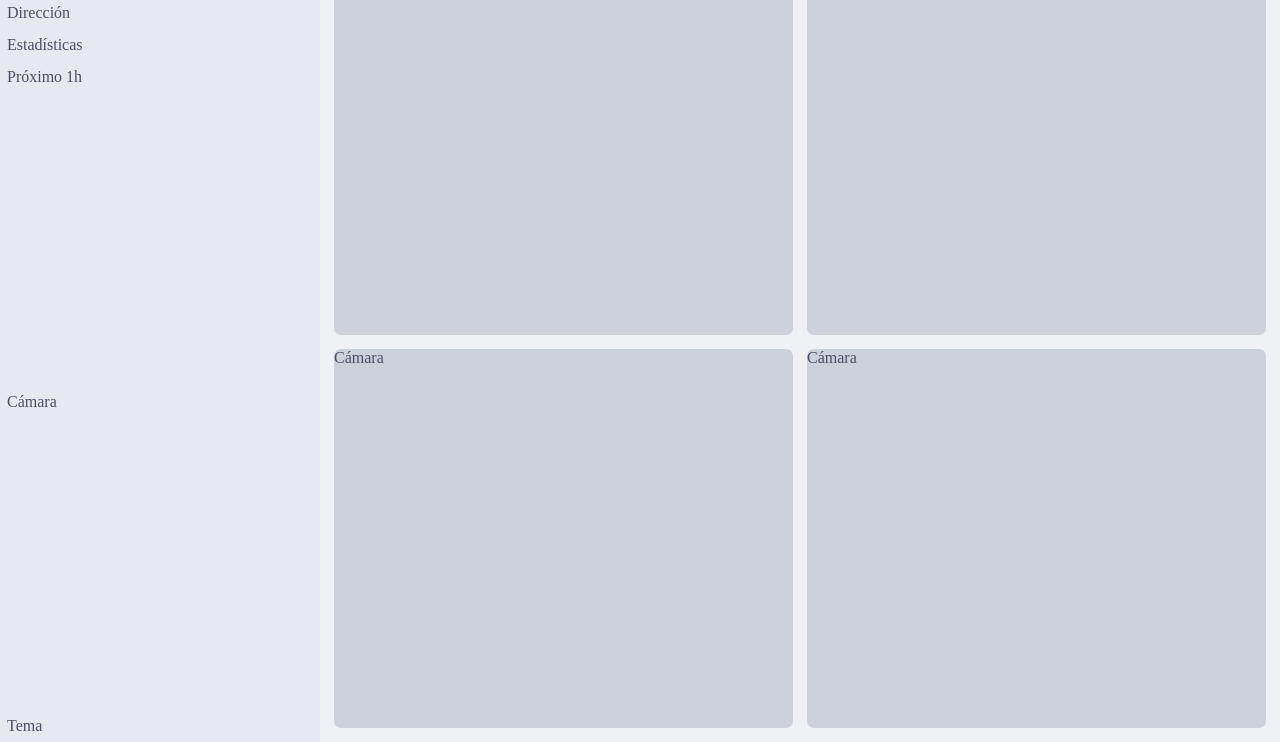
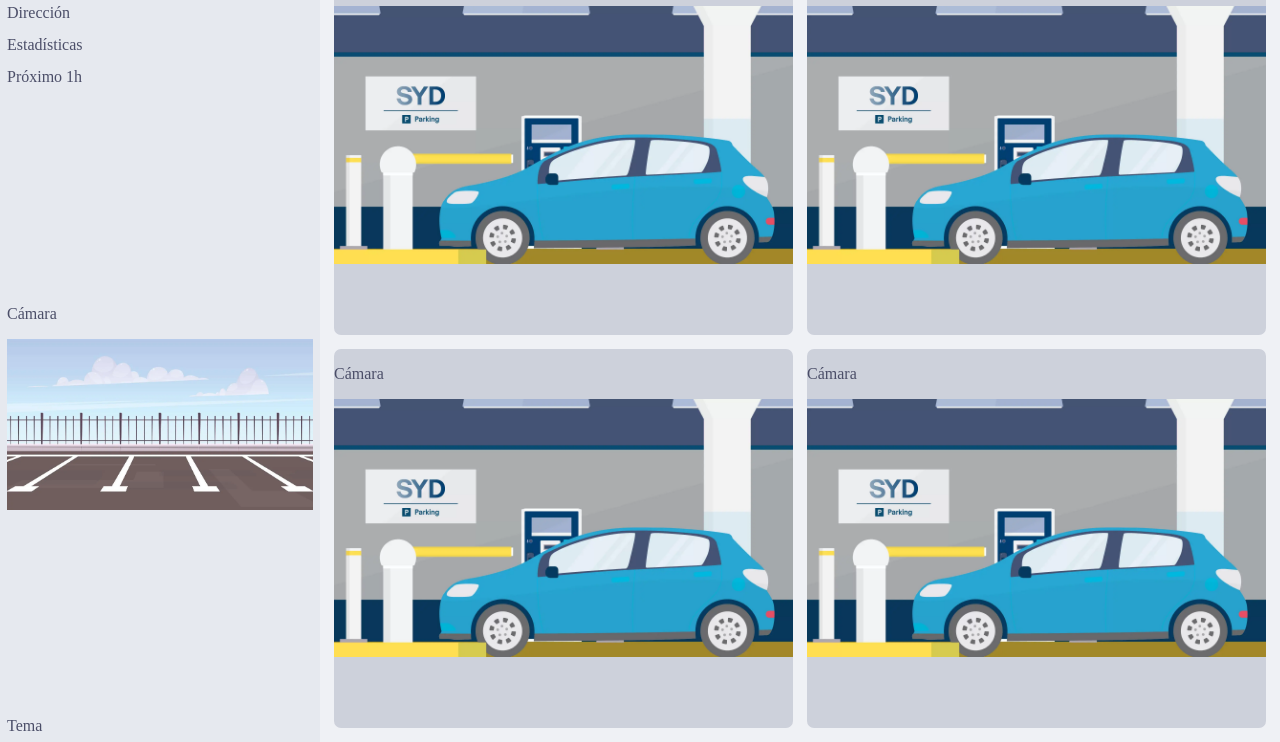
Before and after one commit to alizarazot/Frontend-Electro, a website: page index.html in a window 1280 px wide. Shown: the part 58-800 px from the top of the page. Drawn offline with Linux system fonts and the light colour scheme.

Commit message:
Add example images

```diff
--- a/index.html
+++ b/index.html
@@ -18,17 +18,32 @@
         <li>Próximo 1h</li>
 
         <li class="Spacing"></li>
-        <li>Cámara</li>
+        <li>
+          <p>Cámara</p>
+          <img src="assets/driveway.webp" />
+        </li>
         <li class="Spacing"></li>
 
         <li>Tema</li>
       </ul>
     </nav>
     <main>
-      <div class="Parking">Cámara</div>
-      <div class="Parking">Cámara</div>
-      <div class="Parking">Cámara</div>
-      <div class="Parking">Cámara</div>
+      <div class="Parking">
+        <p>Cámara</p>
+        <img src="assets/parked.webp" />
+      </div>
+      <div class="Parking">
+        <p>Cámara</p>
+        <img src="assets/parked.webp" />
+      </div>
+      <div class="Parking">
+        <p>Cámara</p>
+        <img src="assets/parked.webp" />
+      </div>
+      <div class="Parking">
+        <p>Cámara</p>
+        <img src="assets/parked.webp" />
+      </div>
     </main>
   </body>
 </html>
--- a/style.css
+++ b/style.css
@@ -69,6 +69,10 @@ body {
   flex-grow: 2;
 }
 
+.Nav img {
+  width: 100%;
+}
+
 .Header h1 {
   margin: 0;
   padding: var(--s2);
@@ -88,3 +92,7 @@ main {
   background-color: var(--color-surface0);
   border-radius: var(--s1);
 }
+
+.Parking img {
+  width: 100%;
+}
```
Also changed, not shown: assets/driveway.webp (added), assets/parked.webp (added).
